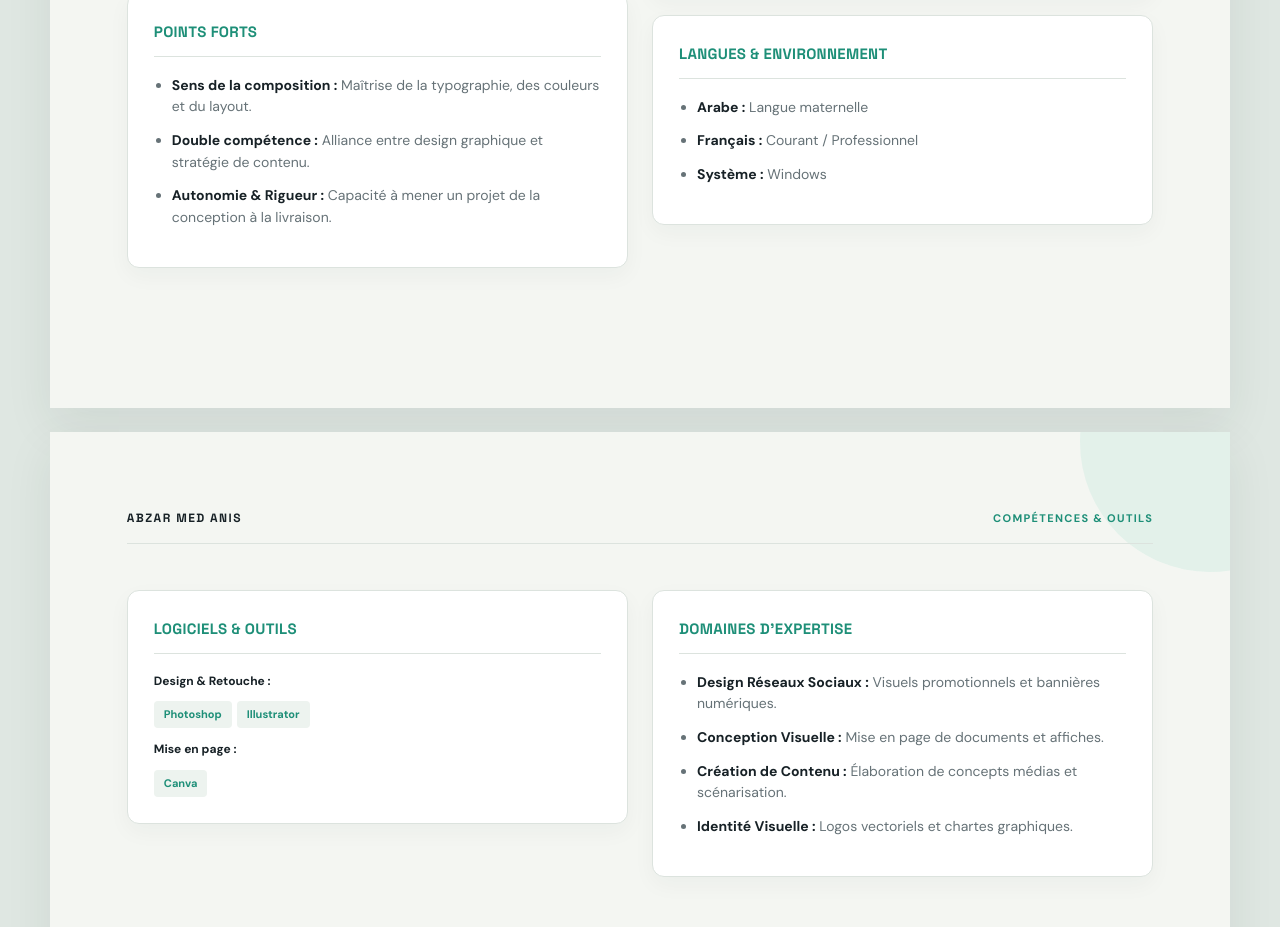
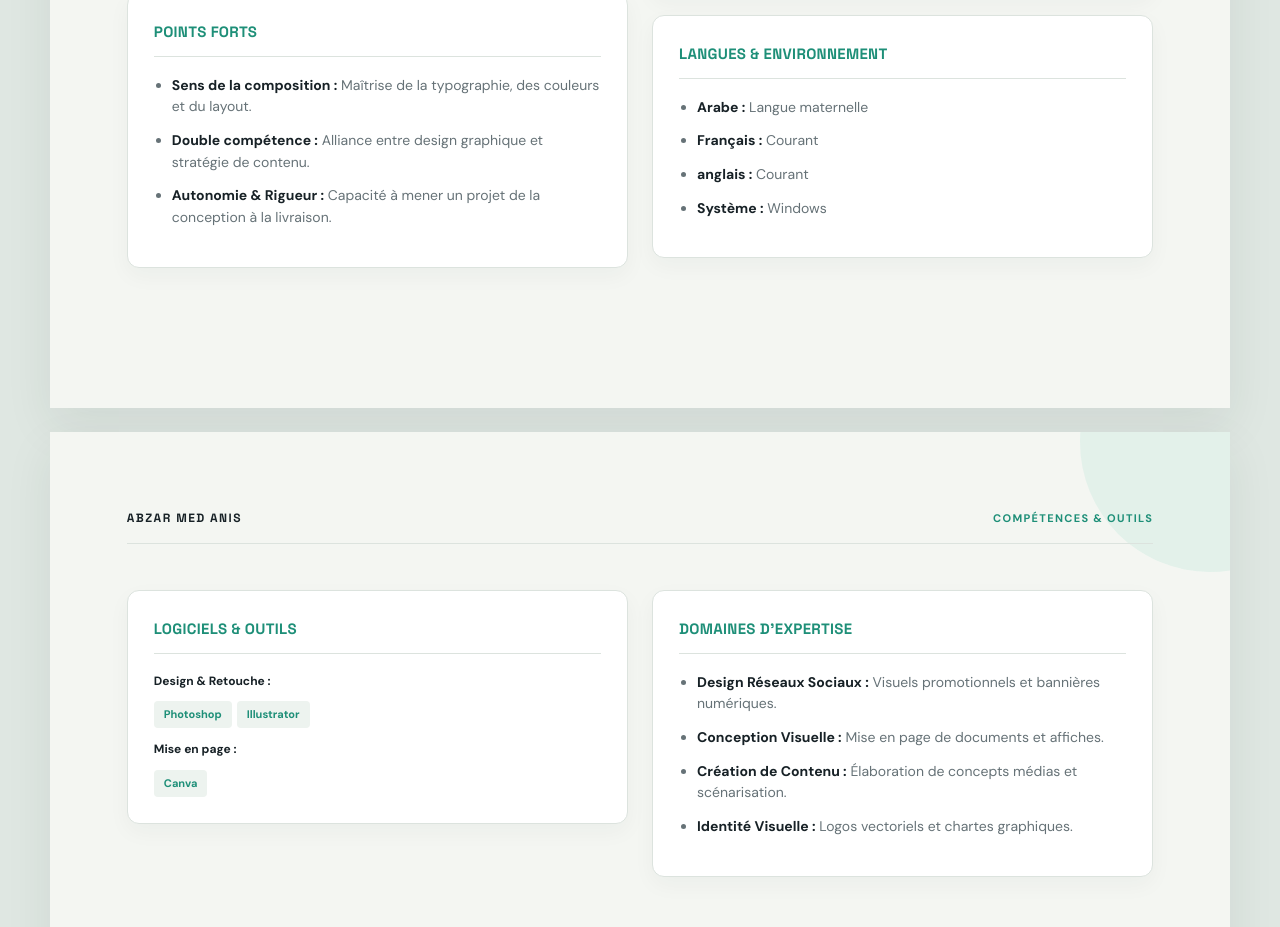
Before and after one commit to anisabzar7-debug/portfolioo, a plain HTML site: page index.html in a window 1280 px wide. Shown: the part 1220-2147 px from the top of the page. Drawn offline with Linux system fonts and the light colour scheme.

Commit message:
Add files via upload

```diff
--- a/index.html
+++ b/index.html
@@ -283,7 +283,8 @@
                     <div class="card-title">LANGUES & ENVIRONNEMENT</div>
                     <ul>
                         <li><b>Arabe :</b> Langue maternelle</li>
-                        <li><b>Français :</b> Courant / Professionnel</li>
+                        <li><b>Français :</b> Courant </li>
+                        <li><b>anglais :</b> Courant </li>
                         <li><b>Système :</b> Windows</li>
                     </ul>
                 </div>
```
